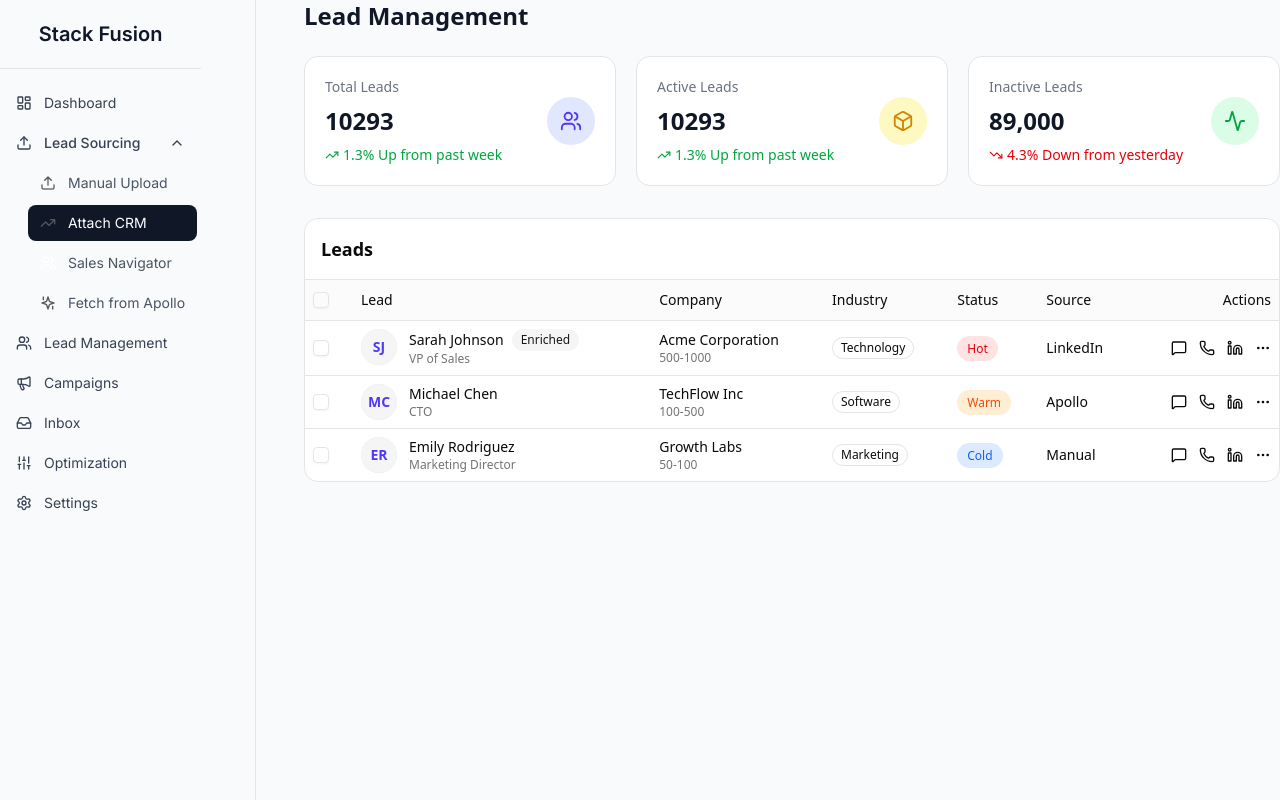
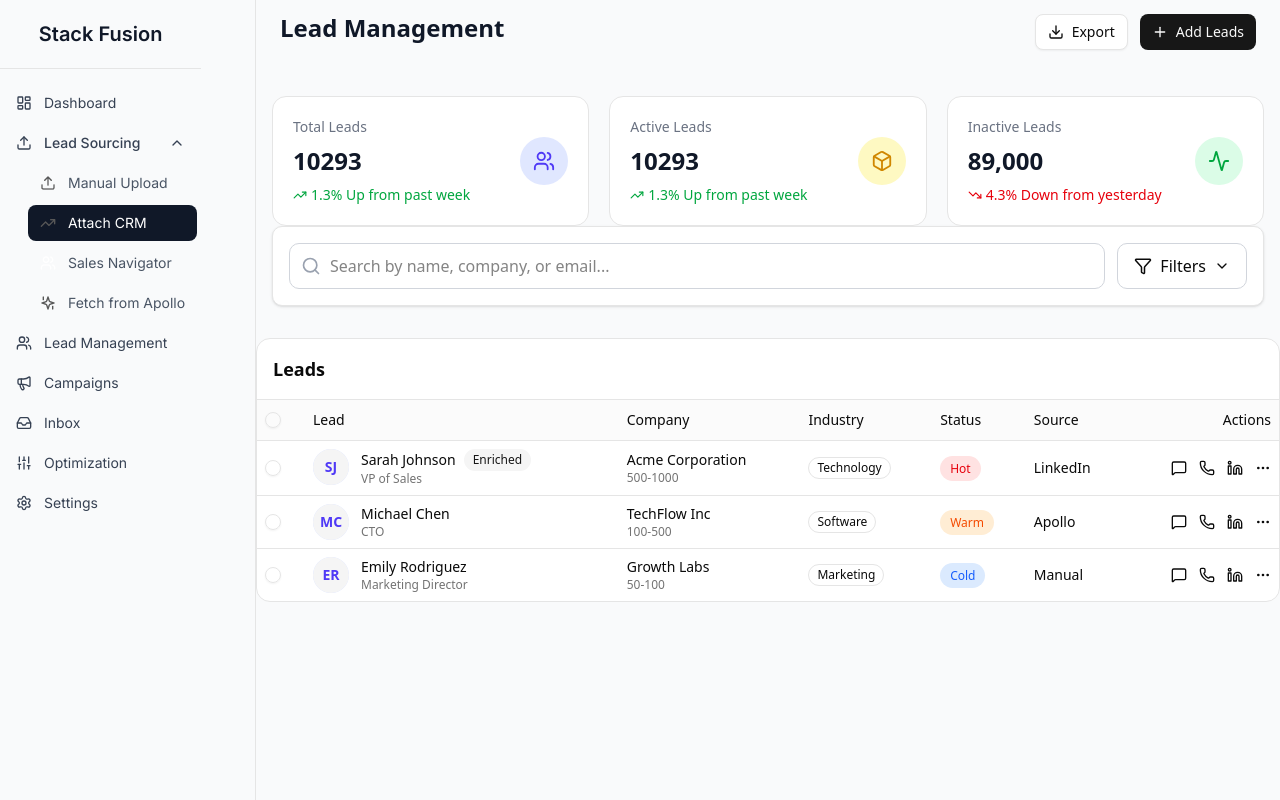
Before and after one commit to Maryamsudo/StackfuseUi, a Next.js app: page / in a window 1280 px wide. Built offline with nearby package versions, Linux system fonts and the light colour scheme.

Commit message:
worked on ui component

```diff
--- a/app/layout.js
+++ b/app/layout.js
@@ -6,7 +6,7 @@ export default function RootLayout({ children }) {
     <html lang="en">
       <body className="flex min-h-screen bg-gray-50">
         <Sidebar />
-        <main className="flex-1 md:ml-6 lg:ml-12 overflow-y-auto">
+    <main className="flex-1  overflow-y-auto">
           {children}
         </main>
       </body>
--- a/app/page.js
+++ b/app/page.js
@@ -1,11 +1,25 @@
 import LeadCard from "@/components/LeadCard";
 import LeadsTable from "@/components/LeadsTable";
+import LeadSearchFilter from "@/components/LeadSearchFilter";
+import LeadHeading from "@/components/LeadHeading";
+import LeadButtons from "@/components/LeadButtons";
 
 export default function Page() {
   return (
-    <div className="space-y-8">
+    <div className="mx-auto max-w-6xl space-y-8">
+
+      <div className="flex items-center justify-between ">
+        <LeadHeading>Lead Management</LeadHeading>
+        <LeadButtons />
+      </div>
+
+      {/* BELOW CONTENT */}
+      <div className=" px-4">
       <LeadCard />
+      <LeadSearchFilter />
+      </div>
       <LeadsTable />
+
     </div>
   );
 }
--- /dev/null
+++ b/components/LeadButtons.jsx
@@ -0,0 +1,25 @@
+"use client";
+
+import { Button } from "@/components/ui/button";
+import { Download, Plus } from "lucide-react";
+
+export default function LeadButtons() {
+  return (
+    <div className="px-6 flex items-center justify-end gap-3">
+      {/* Export Button */}
+      <Button
+        variant="outline"
+        className="flex items-center gap-2"
+      >
+        <Download className="h-4 w-4" />
+        Export
+      </Button>
+
+      {/* Add Leads Button */}
+      <Button className="flex items-center gap-2">
+        <Plus className="h-4 w-4" />
+        Add Leads
+      </Button>
+    </div>
+  );
+}
--- a/components/LeadCard.jsx
+++ b/components/LeadCard.jsx
@@ -33,11 +33,11 @@ export default function LeadManagementHeader() {
   ];
 
   return (
-    <section className="space-y-6 pt-12 md:pt-0">
+    <section className="space-y-6 ">
       <div className="space-y-1">
-        <h1 className="text-xl sm:text-2xl font-semibold text-gray-900">
+        {/*<h1 className="text-xl sm:text-2xl font-semibold text-gray-900">
           Lead Management
-        </h1>
+        </h1>  */}
 
       </div>
 
--- /dev/null
+++ b/components/LeadHeading.jsx
@@ -0,0 +1,11 @@
+"use client";
+
+export default function LeadHeading({ children, className = "" }) {
+  return (
+    <div
+      className={`px-4 sm:px-6 py-4 sm:py-5  pt-2 sm:pt-3 text-xl sm:text-2xl  font-semibold text-gray-900  flex items-center
+      ${className}`}    >
+      {children}
+    </div>
+  );
+}
--- /dev/null
+++ b/components/LeadSearchFilter.jsx
@@ -0,0 +1,165 @@
+"use client";
+
+import { useState } from "react";
+import { Search, Filter, X, ChevronDown } from "lucide-react";
+
+export default function LeadSearchFilter({ onFilterChange }) {
+  const [searchQuery, setSearchQuery] = useState("");
+  const [showFilters, setShowFilters] = useState(false);
+  const [selectedStatus, setSelectedStatus] = useState("all");
+  const [selectedSource, setSelectedSource] = useState("all");
+  const [selectedIndustry, setSelectedIndustry] = useState("all");
+
+  const clearFilters = () => {
+    setSearchQuery("");
+    setSelectedStatus("all");
+    setSelectedSource("all");
+    setSelectedIndustry("all");
+    onFilterChange({
+      search: "",
+      status: "all",
+      source: "all",
+      industry: "all",
+    });
+  };
+
+  const handleFilterChange = () => {
+    onFilterChange({
+      search: searchQuery,
+      status: selectedStatus,
+      source: selectedSource,
+      industry: selectedIndustry,
+    });
+  };
+
+  const activeFiltersCount =
+    (selectedStatus !== "all" ? 1 : 0) +
+    (selectedSource !== "all" ? 1 : 0) +
+    (selectedIndustry !== "all" ? 1 : 0);
+
+  return (
+    <div className="bg-white rounded-lg shadow-sm border p-4 mb-6">
+      {/* Search and Filter Toggle Row */}
+     <div className="flex flex-col sm:flex-row sm:justify-between gap-3">
+
+        {/* Search Input */}
+        <div className="flex-1 relative">
+          <Search
+            className="absolute left-3 top-1/2 -translate-y-1/2 text-gray-400"
+            size={20}
+          />
+          <input
+            type="text"
+            placeholder="Search by name, company, or email..."
+            value={searchQuery}
+            onChange={(e) => {
+              setSearchQuery(e.target.value);
+              handleFilterChange();
+            }}
+            className="w-full pl-10 pr-4 py-2.5 border border-gray-300 rounded-lg focus:outline-none focus:ring-2 focus:ring-blue-500 focus:border-transparent"
+          />
+          {searchQuery && (
+            <button
+              onClick={() => {
+                setSearchQuery("");
+                handleFilterChange();
+              }}
+              className="absolute right-3 top-1/2 -translate-y-1/2 text-gray-400 hover:text-gray-600"
+            >
+              <X size={18} />
+            </button>
+          )}
+        </div>
+
+        {/* Filter Toggle Button */}
+        <button
+          onClick={() => setShowFilters(!showFilters)}
+          className="flex items-center gap-2 px-4 py-2.5 border border-gray-300 rounded-lg hover:bg-gray-50 transition-colors relative"
+        >
+          <Filter size={18} />
+          <span className="font-medium">Filters</span>
+          {activeFiltersCount > 0 && (
+            <span className="absolute -top-2 -right-2 bg-blue-600 text-white text-xs font-bold rounded-full h-5 w-5 flex items-center justify-center">
+              {activeFiltersCount}
+            </span>
+          )}
+          <ChevronDown
+            size={16}
+            className={`transition-transform ${showFilters ? "rotate-180" : ""}`}
+          />
+        </button>
+      </div>
+
+      {/* Filter Options */}
+      {showFilters && (
+        <div className="mt-4 pt-4 border-t grid grid-cols-1 sm:grid-cols-2 lg:grid-cols-4 gap-4">
+          {/* Status Filter */}
+          <div>
+            <label className="block text-sm font-medium text-gray-700 mb-2">Status</label>
+            <select
+              value={selectedStatus}
+              onChange={(e) => {
+                setSelectedStatus(e.target.value);
+                handleFilterChange();
+              }}
+              className="w-full px-3 py-2 border border-gray-300 rounded-lg focus:outline-none focus:ring-2 focus:ring-blue-500"
+            >
+              <option value="all">All Status</option>
+              <option value="hot">Hot</option>
+              <option value="warm">Warm</option>
+              <option value="cold">Cold</option>
+            </select>
+          </div>
+
+          {/* Source Filter */}
+          <div>
+            <label className="block text-sm font-medium text-gray-700 mb-2">Source</label>
+            <select
+              value={selectedSource}
+              onChange={(e) => {
+                setSelectedSource(e.target.value);
+                handleFilterChange();
+              }}
+              className="w-full px-3 py-2 border border-gray-300 rounded-lg focus:outline-none focus:ring-2 focus:ring-blue-500"
+            >
+              <option value="all">All Sources</option>
+              <option value="linkedin">LinkedIn</option>
+              <option value="apollo">Apollo</option>
+              <option value="manual">Manual</option>
+            </select>
+          </div>
+
+          {/* Industry Filter */}
+          <div>
+            <label className="block text-sm font-medium text-gray-700 mb-2">Industry</label>
+            <select
+              value={selectedIndustry}
+              onChange={(e) => {
+                setSelectedIndustry(e.target.value);
+                handleFilterChange();
+              }}
+              className="w-full px-3 py-2 border border-gray-300 rounded-lg focus:outline-none focus:ring-2 focus:ring-blue-500"
+            >
+              <option value="all">All Industries</option>
+              <option value="technology">Technology</option>
+              <option value="software">Software</option>
+              <option value="marketing">Marketing</option>
+              <option value="finance">Finance</option>
+            </select>
+          </div>
+
+          {/* Clear Filters Button */}
+          <div className="flex items-end">
+            <button
+              onClick={clearFilters}
+              disabled={activeFiltersCount === 0 && !searchQuery}
+              className="w-full px-4 py-2 border border-gray-300 rounded-lg hover:bg-gray-50 transition-colors disabled:opacity-50 disabled:cursor-not-allowed font-medium"
+            >
+              Clear All
+            </button>
+          </div>
+        </div>
+      )}
+    </div>
+  );
+}
--- /dev/null
+++ b/components/ui/button.jsx
@@ -0,0 +1,58 @@
+import * as React from "react"
+import { Slot } from "@radix-ui/react-slot"
+import { cva } from "class-variance-authority";
+
+import { cn } from "@/lib/utils"
+
+const buttonVariants = cva(
+  "inline-flex items-center justify-center gap-2 whitespace-nowrap rounded-md text-sm font-medium transition-all disabled:pointer-events-none disabled:opacity-50 [&_svg]:pointer-events-none [&_svg:not([class*='size-'])]:size-4 shrink-0 [&_svg]:shrink-0 outline-none focus-visible:border-ring focus-visible:ring-ring/50 focus-visible:ring-[3px] aria-invalid:ring-destructive/20 dark:aria-invalid:ring-destructive/40 aria-invalid:border-destructive",
+  {
+    variants: {
+      variant: {
+        default: "bg-primary text-primary-foreground hover:bg-primary/90",
+        destructive:
+          "bg-destructive text-white hover:bg-destructive/90 focus-visible:ring-destructive/20 dark:focus-visible:ring-destructive/40 dark:bg-destructive/60",
+        outline:
+          "border bg-background shadow-xs hover:bg-accent hover:text-accent-foreground dark:bg-input/30 dark:border-input dark:hover:bg-input/50",
+        secondary:
+          "bg-secondary text-secondary-foreground hover:bg-secondary/80",
+        ghost:
+          "hover:bg-accent hover:text-accent-foreground dark:hover:bg-accent/50",
+        link: "text-primary underline-offset-4 hover:underline",
+      },
+      size: {
+        default: "h-9 px-4 py-2 has-[>svg]:px-3",
+        sm: "h-8 rounded-md gap-1.5 px-3 has-[>svg]:px-2.5",
+        lg: "h-10 rounded-md px-6 has-[>svg]:px-4",
+        icon: "size-9",
+        "icon-sm": "size-8",
+        "icon-lg": "size-10",
+      },
+    },
+    defaultVariants: {
+      variant: "default",
+      size: "default",
+    },
+  }
+)
+
+function Button({
+  className,
+  variant = "default",
+  size = "default",
+  asChild = false,
+  ...props
+}) {
+  const Comp = asChild ? Slot : "button"
+
+  return (
+    <Comp
+      data-slot="button"
+      data-variant={variant}
+      data-size={size}
+      className={cn(buttonVariants({ variant, size, className }))}
+      {...props} />
+  );
+}
+
+export { Button, buttonVariants }
--- a/components/ui/checkbox.jsx
+++ b/components/ui/checkbox.jsx
@@ -14,7 +14,7 @@ function Checkbox({
     <CheckboxPrimitive.Root
       data-slot="checkbox"
       className={cn(
-        "peer border-input dark:bg-input/30 data-[state=checked]:bg-primary data-[state=checked]:text-primary-foreground dark:data-[state=checked]:bg-primary data-[state=checked]:border-primary focus-visible:border-ring focus-visible:ring-ring/50 aria-invalid:ring-destructive/20 dark:aria-invalid:ring-destructive/40 aria-invalid:border-destructive size-4 shrink-0 rounded-[4px] border shadow-xs transition-shadow outline-none focus-visible:ring-[3px] disabled:cursor-not-allowed disabled:opacity-50",
+        "peer border-input dark:bg-input/30 data-[state=checked]:bg-primary data-[state=checked]:text-primary-foreground dark:data-[state=checked]:bg-primary data-[state=checked]:border-primary focus-visible:border-ring focus-visible:ring-ring/50 aria-invalid:ring-destructive/20 dark:aria-invalid:ring-destructive/40 aria-invalid:border-destructive size-4 shrink-0 rounded-lg border shadow-xs transition-shadow outline-none focus-visible:ring-[3px] disabled:cursor-not-allowed disabled:opacity-50",
         className
       )}
       {...props}>
```
